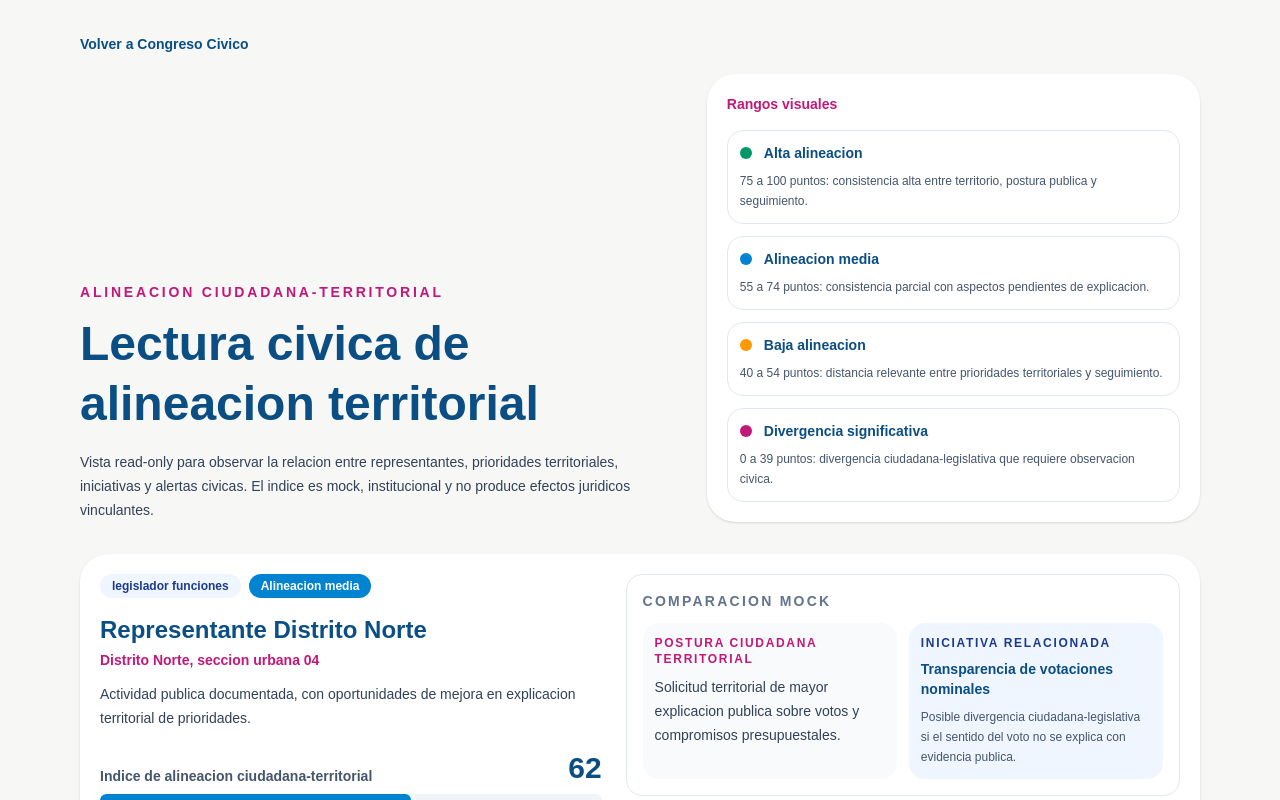
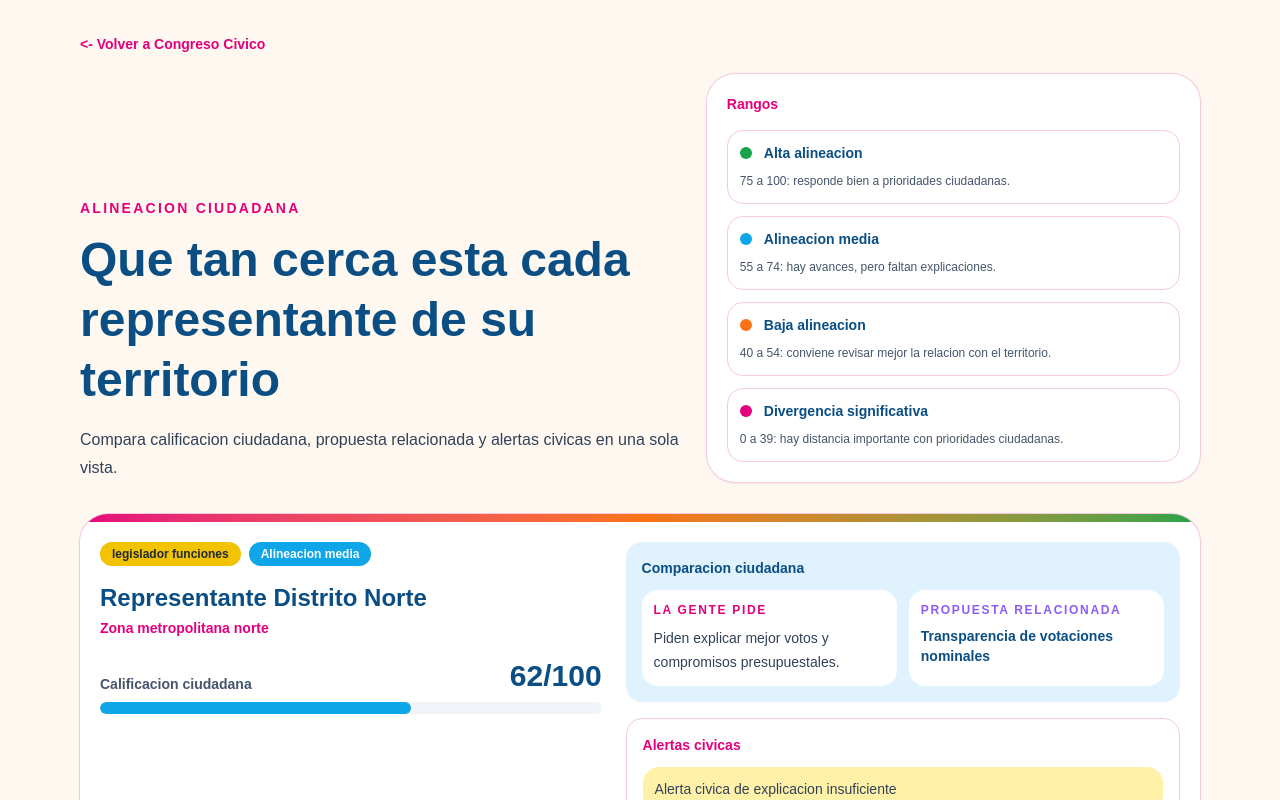
Before and after one commit to TecnocraciaParticipativaMexico/Plataforma, a Next.js app in the folder web/: page /congreso-civico/alineacion in a window 1280 px wide. Shown: the top 800 px of the page. Built offline with nearby package versions, Linux system fonts and the light colour scheme.

Commit message:
style: simplify Congreso Civico alignment page

```diff
--- a/web/app/congreso-civico/alineacion/page.tsx
+++ b/web/app/congreso-civico/alineacion/page.tsx
@@ -5,44 +5,41 @@ import {
   representantesCongresoCivico,
 } from "../../lib/congresoCivico";
 
-const comparacionesMock = {
+const comparaciones = {
   "rep-001": {
     iniciativaId: "ini-001",
-    posturaCiudadana:
-      "Solicitud territorial de mayor explicacion publica sobre votos y compromisos presupuestales.",
+    posturaCiudadana: "Piden explicar mejor votos y compromisos presupuestales.",
   },
   "rep-002": {
     iniciativaId: "ini-003",
-    posturaCiudadana:
-      "Respaldo territorial a la memoria institucional y seguimiento civico de compromisos publicos.",
+    posturaCiudadana: "Apoyan guardar compromisos y revisar avances publicos.",
   },
   "rep-003": {
     iniciativaId: "ini-002",
-    posturaCiudadana:
-      "Prioridad comunitaria centrada en presupuesto territorial, servicios cercanos y seguimiento institucional.",
+    posturaCiudadana: "Prioridad en presupuesto territorial y servicios cercanos.",
   },
 } as const;
 
 const rangosAlineacion = [
   {
     etiqueta: "Alta alineacion",
-    descripcion: "75 a 100 puntos: consistencia alta entre territorio, postura publica y seguimiento.",
-    clase: "bg-emerald-600",
+    descripcion: "75 a 100: responde bien a prioridades ciudadanas.",
+    clase: "bg-[#16A34A]",
   },
   {
     etiqueta: "Alineacion media",
-    descripcion: "55 a 74 puntos: consistencia parcial con aspectos pendientes de explicacion.",
-    clase: "bg-sky-600",
+    descripcion: "55 a 74: hay avances, pero faltan explicaciones.",
+    clase: "bg-[#0EA5E9]",
   },
   {
     etiqueta: "Baja alineacion",
-    descripcion: "40 a 54 puntos: distancia relevante entre prioridades territoriales y seguimiento.",
-    clase: "bg-amber-500",
+    descripcion: "40 a 54: conviene revisar mejor la relacion con el territorio.",
+    clase: "bg-[#F97316]",
   },
   {
     etiqueta: "Divergencia significativa",
-    descripcion: "0 a 39 puntos: divergencia ciudadana-legislativa que requiere observacion civica.",
-    clase: "bg-[#C2187A]",
+    descripcion: "0 a 39: hay distancia importante con prioridades ciudadanas.",
+    clase: "bg-[#E4007C]",
   },
 ] as const;
 
@@ -63,7 +60,7 @@ function obtenerRango(indice: number) {
 }
 
 function obtenerComparacion(representanteId: string) {
-  return comparacionesMock[representanteId as keyof typeof comparacionesMock];
+  return comparaciones[representanteId as keyof typeof comparaciones];
 }
 
 function obtenerIniciativa(iniciativaId: string) {
@@ -76,32 +73,30 @@ function obtenerAlertas(alertasRelacionadas: string[]) {
 
 export default function CongresoCivicoAlineacionPage() {
   return (
-    <main className="min-h-screen bg-[#F7F7F5] text-[#0A4E84]">
+    <main className="min-h-screen bg-[#FFF8F0] text-[#0A4E84]">
       <div className="mx-auto max-w-6xl px-4 py-8">
-        <Link href="/congreso-civico" className="mb-5 inline-block text-sm font-semibold">
-          Volver a Congreso Civico
+        <Link href="/congreso-civico" className="mb-5 inline-block text-sm font-semibold text-[#E4007C]">
+          {"<-"} Volver a Congreso Civico
         </Link>
 
         <section className="mb-8 grid gap-6 lg:grid-cols-[1.1fr_0.9fr] lg:items-end">
           <div>
-            <div className="mb-3 text-sm font-semibold uppercase tracking-[0.2em] text-[#C2187A]">
-              Alineacion ciudadana-territorial
+            <div className="mb-3 text-sm font-bold uppercase tracking-[0.16em] text-[#E4007C]">
+              Alineacion ciudadana
             </div>
             <h1 className="max-w-3xl text-4xl font-bold leading-tight md:text-5xl">
-              Lectura civica de alineacion territorial
+              Que tan cerca esta cada representante de su territorio
             </h1>
-            <p className="mt-4 max-w-3xl text-sm leading-6 text-slate-700">
-              Vista read-only para observar la relacion entre representantes, prioridades territoriales,
-              iniciativas y alertas civicas. El indice es mock, institucional y no produce efectos juridicos
-              vinculantes.
+            <p className="mt-4 max-w-3xl text-base leading-7 text-slate-700">
+              Compara calificacion ciudadana, propuesta relacionada y alertas civicas en una sola vista.
             </p>
           </div>
 
-          <div className="rounded-[28px] bg-white p-5 shadow-sm">
-            <div className="text-sm font-bold text-[#C2187A]">Rangos visuales</div>
+          <div className="rounded-[28px] bg-white p-5 shadow-sm ring-1 ring-[#F7C9DD]">
+            <div className="text-sm font-bold text-[#E4007C]">Rangos</div>
             <div className="mt-4 grid gap-3">
               {rangosAlineacion.map((rango) => (
-                <div key={rango.etiqueta} className="rounded-2xl border border-slate-200 p-3">
+                <div key={rango.etiqueta} className="rounded-2xl border border-[#F7C9DD] p-3">
                   <div className="flex items-center gap-3">
                     <span className={`h-3 w-3 rounded-full ${rango.clase}`} />
                     <span className="text-sm font-bold text-[#0A4E84]">{rango.etiqueta}</span>
@@ -121,11 +116,12 @@ export default function CongresoCivicoAlineacionPage() {
             const alertas = obtenerAlertas(representante.alertasRelacionadas);
 
             return (
-              <article key={representante.id} className="rounded-[28px] bg-white p-5 shadow-sm">
-                <div className="grid gap-6 lg:grid-cols-[0.95fr_1.05fr]">
+              <article key={representante.id} className="overflow-hidden rounded-[28px] bg-white shadow-sm ring-1 ring-[#F7C9DD]">
+                <div className="h-2 bg-gradient-to-r from-[#E4007C] via-[#F97316] to-[#16A34A]" />
+                <div className="grid gap-6 p-5 lg:grid-cols-[0.95fr_1.05fr]">
                   <div>
                     <div className="flex flex-wrap gap-2">
-                      <span className="rounded-full bg-blue-50 px-3 py-1 text-xs font-bold text-blue-900">
+                      <span className="rounded-full bg-[#F2C300] px-3 py-1 text-xs font-bold text-[#1F2937]">
                         {representante.tipoRepresentacion.replaceAll("-", " ")}
                       </span>
                       <span className={`rounded-full px-3 py-1 text-xs font-bold text-white ${rango.clase}`}>
@@ -134,18 +130,13 @@ export default function CongresoCivicoAlineacionPage() {
                     </div>
 
                     <h2 className="mt-4 text-2xl font-bold text-[#0A4E84]">{representante.nombre}</h2>
-                    <p className="mt-1 text-sm font-semibold text-[#C2187A]">
-                      {representante.estadoDistritoSeccion}
-                    </p>
-                    <p className="mt-3 text-sm leading-6 text-slate-700">{representante.observacion}</p>
+                    <p className="mt-1 text-sm font-semibold text-[#E4007C]">{representante.territorio}</p>
 
                     <div className="mt-5">
                       <div className="flex items-end justify-between gap-4">
-                        <div className="text-sm font-bold text-slate-600">
-                          Indice de alineacion ciudadana-territorial
-                        </div>
+                        <div className="text-sm font-bold text-slate-600">Calificacion ciudadana</div>
                         <div className="text-3xl font-bold text-[#0A4E84]">
-                          {representante.indiceAlineacionCiudadana}
+                          {representante.indiceAlineacionCiudadana}/100
                         </div>
                       </div>
                       <div className="mt-2 h-3 overflow-hidden rounded-full bg-slate-100">
@@ -154,69 +145,51 @@ export default function CongresoCivicoAlineacionPage() {
                           style={{ width: `${representante.indiceAlineacionCiudadana}%` }}
                         />
                       </div>
-                      <p className="mt-2 text-xs leading-5 text-slate-500">{rango.descripcion}</p>
                     </div>
                   </div>
 
                   <div className="grid gap-4">
-                    <div className="rounded-2xl border border-slate-200 p-4">
-                      <h3 className="text-sm font-bold uppercase tracking-[0.16em] text-slate-500">
-                        Comparacion mock
-                      </h3>
+                    <div className="rounded-2xl bg-[#E0F2FE] p-4">
+                      <h3 className="text-sm font-bold text-[#0A4E84]">Comparacion ciudadana</h3>
                       <div className="mt-3 grid gap-3 md:grid-cols-2">
-                        <div className="rounded-2xl bg-slate-50 p-3">
-                          <div className="text-xs font-bold uppercase tracking-[0.14em] text-[#C2187A]">
-                            Postura ciudadana territorial
+                        <div className="rounded-2xl bg-white p-3">
+                          <div className="text-xs font-bold uppercase tracking-[0.14em] text-[#E4007C]">
+                            La gente pide
                           </div>
                           <p className="mt-2 text-sm leading-6 text-slate-700">
-                            {comparacion?.posturaCiudadana ?? "Sin postura territorial vinculada en el mock actual."}
+                            {comparacion?.posturaCiudadana ?? "Sin postura vinculada por ahora."}
                           </p>
                         </div>
-                        <div className="rounded-2xl bg-blue-50 p-3">
-                          <div className="text-xs font-bold uppercase tracking-[0.14em] text-blue-900">
-                            Iniciativa relacionada
+                        <div className="rounded-2xl bg-white p-3">
+                          <div className="text-xs font-bold uppercase tracking-[0.14em] text-[#8B5CF6]">
+                            Propuesta relacionada
                           </div>
                           {iniciativa ? (
-                            <div>
                             <Link
                               href={`/congreso-civico/iniciativas/${iniciativa.id}`}
                               className="mt-2 block text-sm font-bold text-[#0A4E84]"
                             >
                               {iniciativa.titulo}
                             </Link>
-                              <p className="mt-2 text-xs leading-5 text-slate-600">
-                                {iniciativa.riesgoInstitucional}
-                              </p>
-                            </div>
                           ) : (
-                            <p className="mt-2 text-sm leading-6 text-slate-700">
-                              Sin iniciativa vinculada en el mock actual.
-                            </p>
+                            <p className="mt-2 text-sm leading-6 text-slate-700">Sin propuesta vinculada.</p>
                           )}
                         </div>
                       </div>
                     </div>
 
-                    <div className="rounded-2xl border border-slate-200 p-4">
-                      <h3 className="text-sm font-bold uppercase tracking-[0.16em] text-slate-500">
-                        Alertas vinculadas
-                      </h3>
+                    <div className="rounded-2xl border border-[#F7C9DD] p-4">
+                      <h3 className="text-sm font-bold text-[#E4007C]">Alertas civicas</h3>
                       {alertas.length > 0 ? (
                         <div className="mt-3 grid gap-3">
                           {alertas.map((alerta) => (
-                            <div key={alerta.id} className="rounded-2xl bg-slate-50 p-3">
-                              <div className="text-sm font-bold text-[#0A4E84]">{alerta.tipo}</div>
-                              <p className="mt-2 text-sm leading-6 text-slate-700">{alerta.descripcion}</p>
-                              <p className="mt-2 text-xs leading-5 text-slate-500">
-                                {alerta.criterioSeguro}
-                              </p>
+                            <div key={alerta.id} className="rounded-2xl bg-[#FFF1A8] p-3 text-sm text-slate-700">
+                              {alerta.tipo}
                             </div>
                           ))}
                         </div>
                       ) : (
-                        <p className="mt-3 text-sm leading-6 text-slate-600">
-                          Sin alerta civica vinculada en el mock actual.
-                        </p>
+                        <p className="mt-3 text-sm leading-6 text-slate-600">Sin alertas civicas.</p>
                       )}
                     </div>
                   </div>
```
Lines whose indentation alone changed are shown as unchanged.
